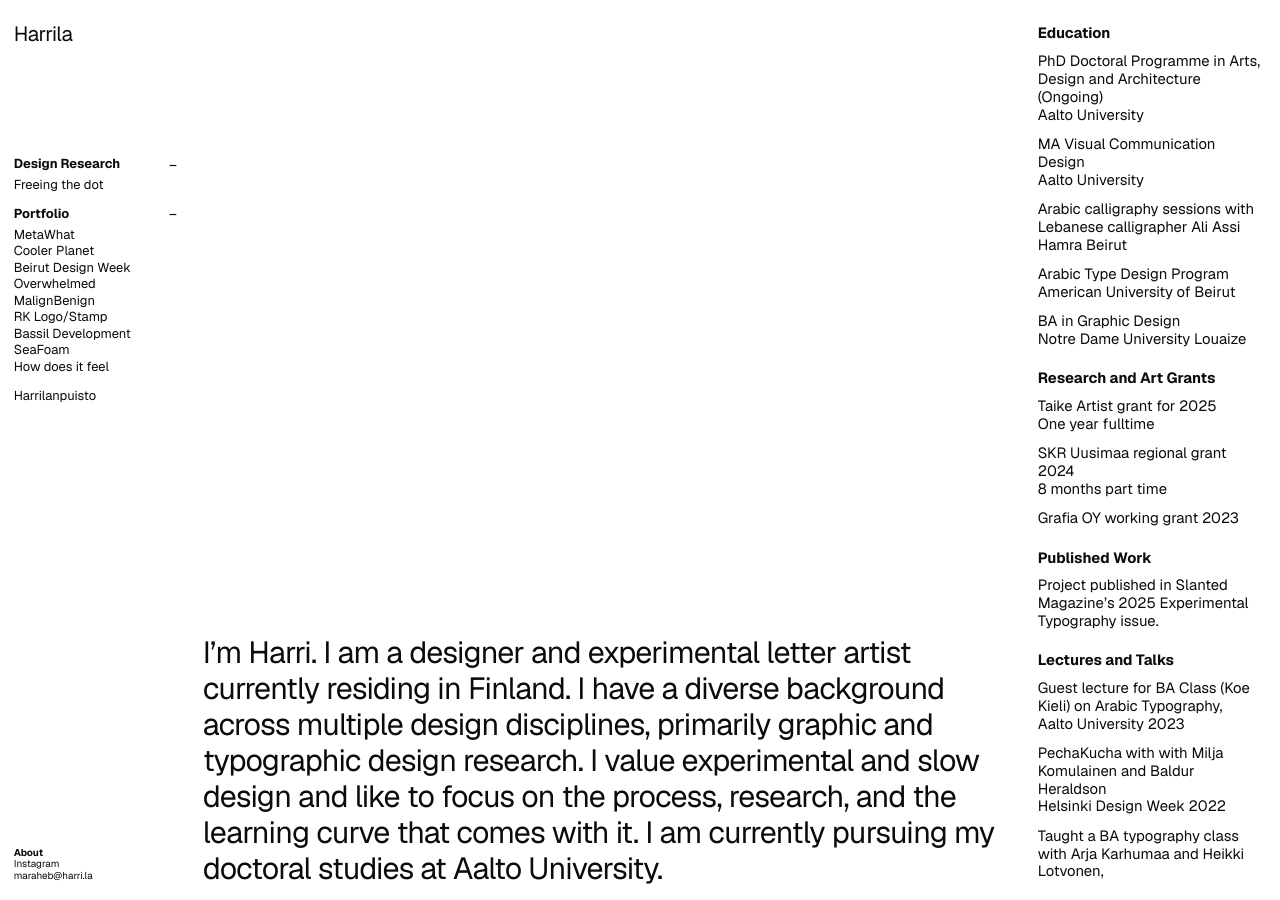
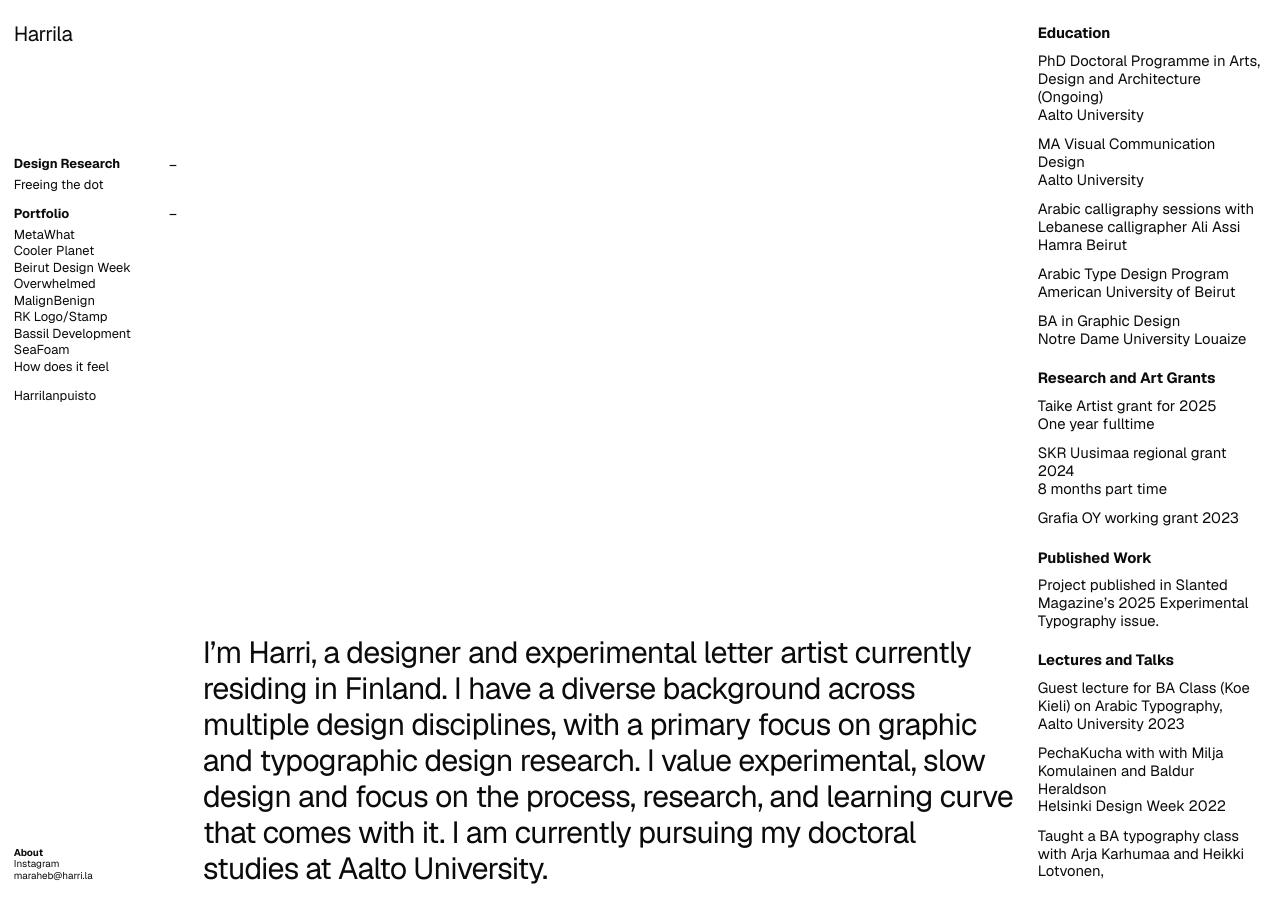
Before and after one commit to somethingishappening/somethingishappening.github.io, a Jekyll site: the page built from about.md, in a window 1280 px wide. Built offline with Jekyll 4.4.1, drawn with Linux system fonts in a browser that asks for light colours.

Commit message:
Update about.md (via Pages CMS)

```diff
--- a/about.md
+++ b/about.md
@@ -39,12 +39,12 @@ ascii_messages:
     color: "#FF0000"
   - text: (￣^￣)
     color: "#FF0000"
-bio: I’m Harri. I am a designer and experimental letter artist currently
-  residing in Finland. I have a diverse background across multiple design
-  disciplines, primarily graphic and typographic design research. I value
-  experimental and slow design and like to focus on the process, research, and
-  the learning curve that comes with it. I am currently pursuing my doctoral
-  studies at Aalto University.
+bio: I’m Harri, a designer and experimental letter artist currently residing in
+  Finland. I have a diverse background across multiple design disciplines, with
+  a primary focus on graphic and typographic design research. I value
+  experimental, slow design and focus on the process, research, and learning
+  curve that comes with it. I am currently pursuing my doctoral studies at Aalto
+  University.
 mini_cv_sections:
   - title: Education
     entries:
```
